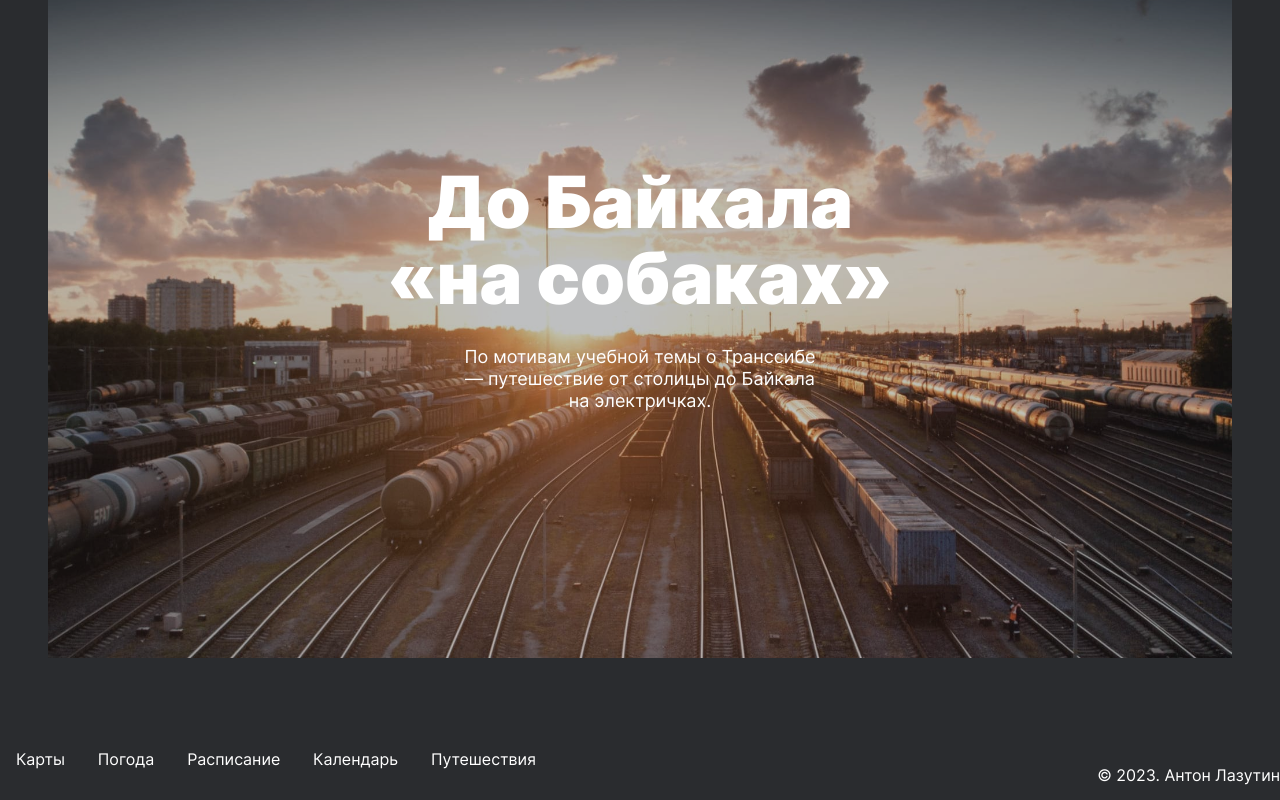
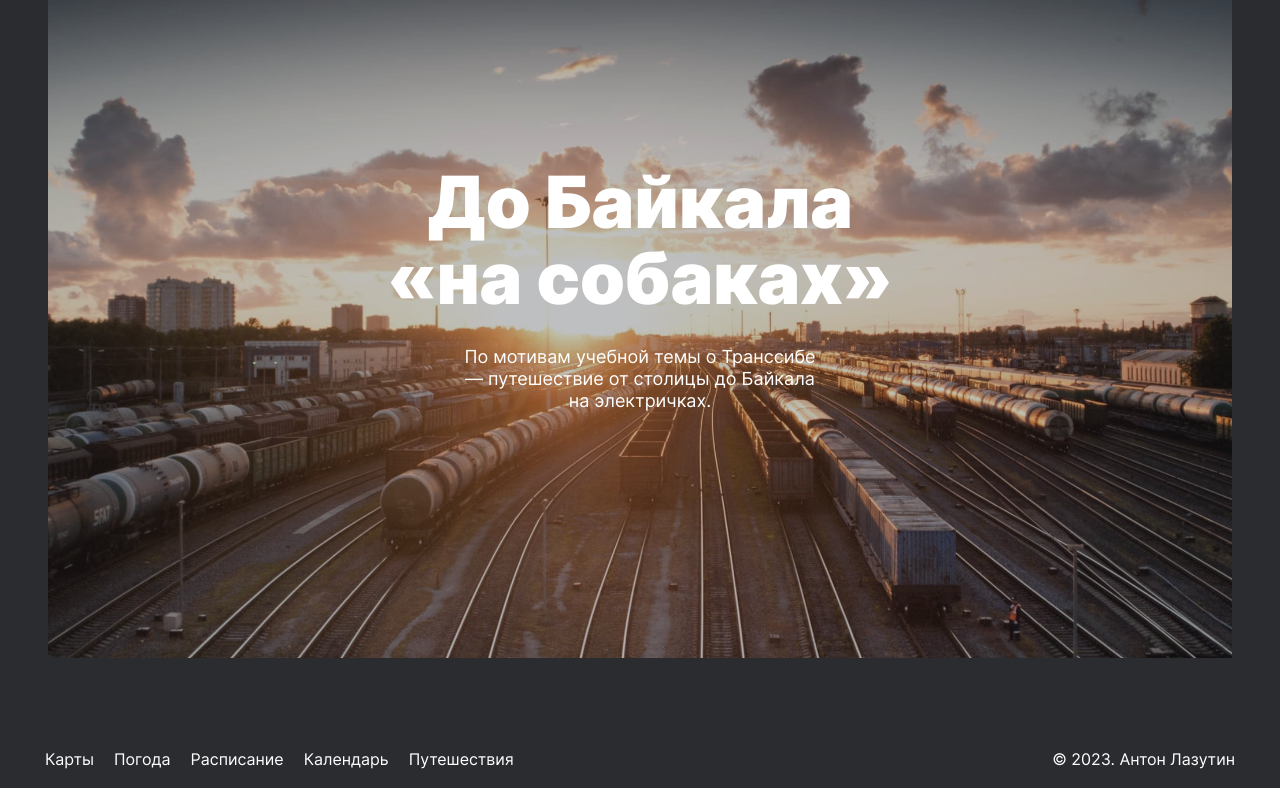
Before and after one commit to Anton-Lazutin/russian-travel, a plain HTML site: page index.html in a window 1280 px wide. Shown: the part 6084-6884 px from the top of the page. Drawn offline with Linux system fonts and the light colour scheme.

Commit message:
fixed footer

```diff
--- a/blocks/footer/__copyright/footer__copyright.css
+++ b/blocks/footer/__copyright/footer__copyright.css
@@ -1,5 +1,12 @@
-@media screen and (max-width: 768px) {
+@media screen and (min-width: 320px) {
   .footer__copyright {
-    margin: 36px 16px 24px;
+    margin: 40px 0 20px;
   }
 }
+
+@media screen and (min-width: 768px) {
+  .footer__copyright {
+    align-self: center;
+    margin: 0;
+  }
+}
--- a/blocks/footer/__link/footer__link.css
+++ b/blocks/footer/__link/footer__link.css
@@ -6,9 +6,16 @@
   font-weight: 400;
 }
 
-@media screen and (max-width: 768px) {
+@media screen and (min-width: 320px) {
   .footer__link {
     font-size: 24px;
     line-height: 55px;
   }
 }
+
+@media screen and (min-width: 768px) {
+  .footer__link {
+    font-size: 16px;
+    line-height: 18px;
+  }
+}
--- a/blocks/footer/__links/footer__links.css
+++ b/blocks/footer/__links/footer__links.css
@@ -1,21 +1,18 @@
 .footer__links {
   list-style-type: none;
-  margin: 0 16px 0;
+  margin: 0;
   padding: 0;
   display: flex;
 }
 
-@media screen and (max-width: 768px) {
+@media screen and (min-width: 320px) {
   .footer__links {
     flex-direction: column;
-    margin: 64px 16px 0;
   }
 }
 
 @media screen and (min-width: 768px) {
   .footer__links {
     flex-direction: row;
-    width: 520px;
-    justify-content: space-between;
   }
 }
--- /dev/null
+++ b/blocks/footer/__nav-list/footer__nav-list.css
@@ -0,0 +1,9 @@
+@media screen and (min-width: 768px) {
+  .footer__nav-list {
+    margin-right: 20px;
+  }
+
+  .footer__nav-list:last-of-type {
+    margin: 0;
+  }
+}
--- a/blocks/footer/footer.css
+++ b/blocks/footer/footer.css
@@ -2,9 +2,10 @@
   display: flex;
 }
 
-@media screen and (max-width: 768px) {
+@media screen and (min-width: 320px) {
   .footer {
     flex-direction: column;
+    margin: 30px 15px;
   }
 }
 
@@ -12,6 +13,20 @@
   .footer {
     flex-direction: row;
     justify-content: space-between;
-    margin: 92px 0 0;
+    margin: 92px 24px 0;
+    padding-bottom: 20px;
   }
 }
+
+@media screen and (min-width:1024px) {
+  .footer {
+    margin: 80px 45px 0;
+  }
+}
+
+
+@media screen and (min-width:1280px) {
+  .footer {
+    margin: 92px 45px 0;
+  }
+}
--- a/index.html
+++ b/index.html
@@ -35,21 +35,32 @@
         <section class="intro">
           <h2 class="intro__title">Чего мы там не видели?</h2>
           <p class="intro__text">
-            По опросам ВЦИОМ, 95% россиян мечтают куда-нибудь поехать, но&nbsp;только
-            36% планируют провести отпуск в родной стране. Мол, чего мы тут,
-            дома, не видели? На самом деле, Россия — это целая вселенная с
-            ласковым морем юга, густыми лесами Саян и суровыми льдами плато
-            Путорана. А ещё увидеть все эти красоты можно без&nbsp;миллионов на
-            счету, загранпаспорта и многочасовых перелетов. Как, например, Вера
-            Башмакова — смелая молодая мама, которая взяла в охапку троих детей,
-            усадила их в свою «Ладу» и&nbsp;проехала 20 тысяч километров по&nbsp;родной
-            стране. Мы выбрали и&nbsp;описали некоторые интересные места, достойные
-            вашего отпуска.
+            По опросам ВЦИОМ, 95% россиян мечтают куда-нибудь поехать,
+            но&nbsp;только 36% планируют провести отпуск в родной стране. Мол,
+            чего мы тут, дома, не видели? На самом деле, Россия — это целая
+            вселенная с ласковым морем юга, густыми лесами Саян и суровыми
+            льдами плато Путорана. А ещё увидеть все эти красоты можно
+            без&nbsp;миллионов на счету, загранпаспорта и многочасовых
+            перелетов. Как, например, Вера Башмакова — смелая молодая мама,
+            которая взяла в охапку троих детей, усадила их в свою «Ладу»
+            и&nbsp;проехала 20 тысяч километров по&nbsp;родной стране. Мы
+            выбрали и&nbsp;описали некоторые интересные места, достойные вашего
+            отпуска.
           </p>
           <ul class="intro__list">
             <li><span class="intro_span">Часовых поясов</span> 11</li>
-            <li><span class="intro_span">Объектов природного наследия ЮНЕСКО</span> 12</li>
-            <li><span class="intro_span">Объектов культурного наследия ЮНЕСКО</span> 16</li>
+            <li>
+              <span class="intro_span"
+                >Объектов природного наследия ЮНЕСКО</span
+              >
+              12
+            </li>
+            <li>
+              <span class="intro_span"
+                >Объектов культурного наследия ЮНЕСКО</span
+              >
+              16
+            </li>
             <li><span class="intro_span">Природных заповедников</span> 105</li>
             <li><span class="intro_span">Аэропортов</span> 241</li>
           </ul>
@@ -256,13 +267,16 @@
       </main>
 
       <footer class="footer">
-        <ul class="footer__links">
-          <li><a href="#" class="footer__link">Карты</a></li>
-          <li><a href="#" class="footer__link">Погода</a></li>
-          <li><a href="#" class="footer__link">Расписание</a></li>
-          <li><a href="#" class="footer__link">Календарь</a></li>
-          <li><a href="#" class="footer__link">Путешествия</a></li>
-        </ul>
+        <nav>
+          <ul class="footer__links">
+            <li class="footer__nav-list"><a href="#" target="_blank" class="footer__link">Карты</a></li>
+            <li class="footer__nav-list"><a href="#" target="_blank" class="footer__link">Погода</a></li>
+            <li class="footer__nav-list"><a href="#" target="_blank" class="footer__link">Расписание</a></li>
+            <li class="footer__nav-list"><a href="#" target="_blank" class="footer__link">Календарь</a></li>
+            <li class="footer__nav-list"><a href="#" target="_blank" class="footer__link">Путешествия</a></li>
+          </ul>
+        </nav>
+
         <p class="footer__copyright">&copy; 2023. Антон Лазутин</p>
       </footer>
     </div>
--- a/pages/index.css
+++ b/pages/index.css
@@ -42,5 +42,6 @@
 
 @import url(../blocks/footer/footer.css);
 @import url(../blocks/footer/__links/footer__links.css);
+@import url(../blocks/footer/__nav-list/footer__nav-list.css);
 @import url(../blocks/footer/__link/footer__link.css);
 @import url(../blocks/footer/__copyright/footer__copyright.css);
```
